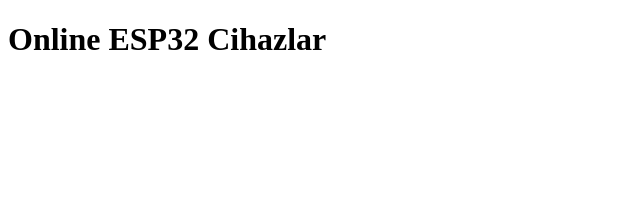
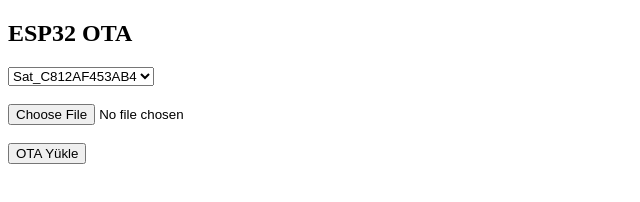
Before and after one commit to satoksoz/Satwebconnect, a website: page public/index.html in a window 1280 px wide. Shown: the whole page, without its empty margins (0-640 px from the left). Drawn offline with Linux system fonts and the light colour scheme; no server answers.

Commit message:
Add files via upload

```diff
--- a/public/index.html
+++ b/public/index.html
@@ -1,32 +1,51 @@
 <!DOCTYPE html>
-<html>
+<html lang="tr">
 <head>
-<meta charset="UTF-8">
-<title>ESP32 Dashboard</title>
+  <meta charset="UTF-8">
+  <title>ESP32 OTA Panel</title>
 </head>
 <body>
-<h1>Online ESP32 Cihazlar</h1>
-<ul id="list"></ul>
+
+<h2>ESP32 OTA</h2>
+
+<select id="device">
+  <option value="Sat_C812AF453AB4">Sat_C812AF453AB4</option>
+</select>
+
+<br><br>
+
+<input type="file" id="binFile" accept=".bin">
+
+<br><br>
+
+<button onclick="uploadOTA()">OTA Yükle</button>
+
+<pre id="log"></pre>
 
 <script>
-async function load() {
-  const res = await fetch("/api/devices");
-  const devices = await res.json();
-  const ul = document.getElementById("list");
-  ul.innerHTML = "";
-  devices.forEach(d => {
-    const li = document.createElement("li");
-    li.innerHTML = `
-      ${d}
-      <a href="/proxy/${d}/">HTML</a>
-      <form action="/ota/${d}" method="post" enctype="multipart/form-data">
-        <input type="file" name="firmware">
-        <button>OTA</button>
-      </form>`;
-    ul.appendChild(li);
+async function uploadOTA() {
+  const fileInput = document.getElementById("binFile");
+  const device = document.getElementById("device").value;
+  const log = document.getElementById("log");
+
+  if (!fileInput.files.length) {
+    alert("BIN dosyası seç!");
+    return;
+  }
+
+  const formData = new FormData();
+  formData.append("firmware", fileInput.files[0]);
+
+  log.textContent = "Yükleniyor...\n";
+
+  const res = await fetch(`/ota/${device}`, {
+    method: "POST",
+    body: formData
   });
+
+  log.textContent += await res.text();
 }
-setInterval(load, 2000);
 </script>
+
 </body>
 </html>
```
